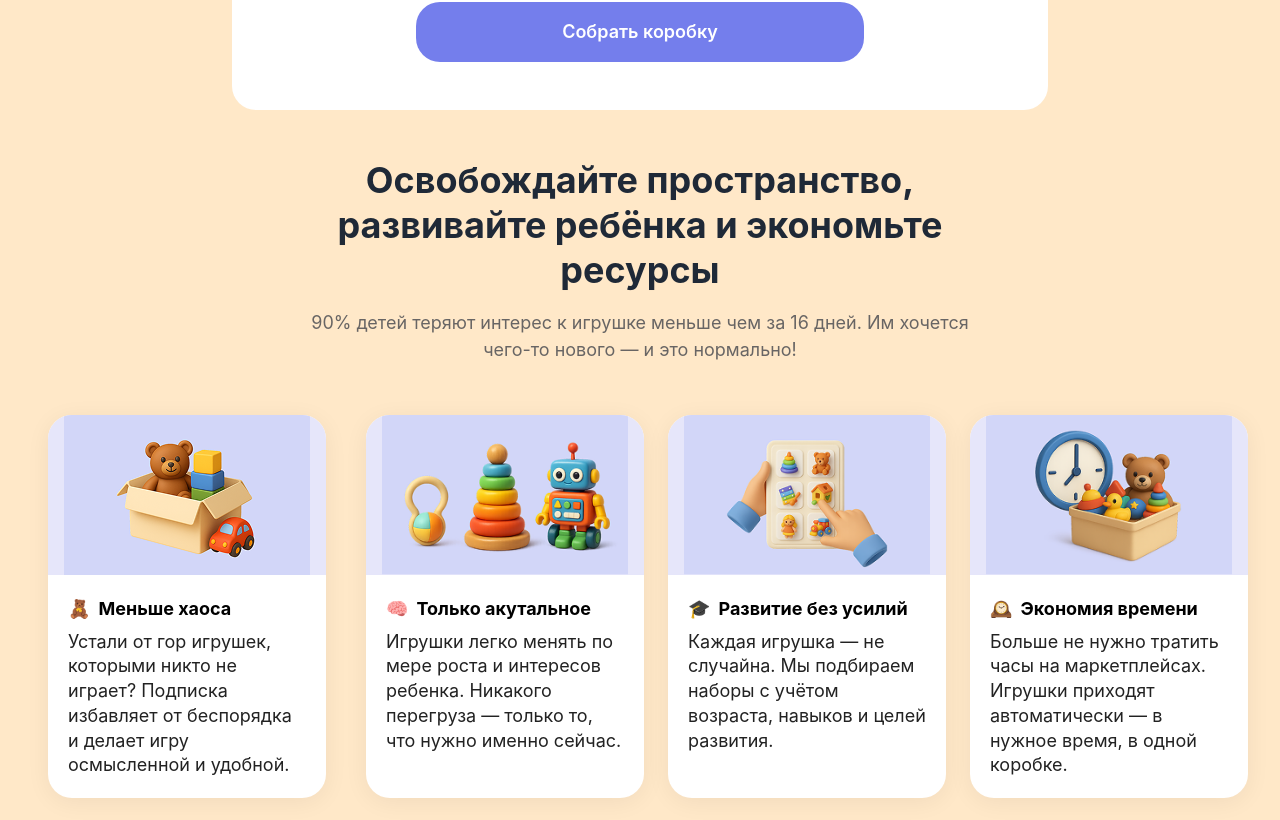
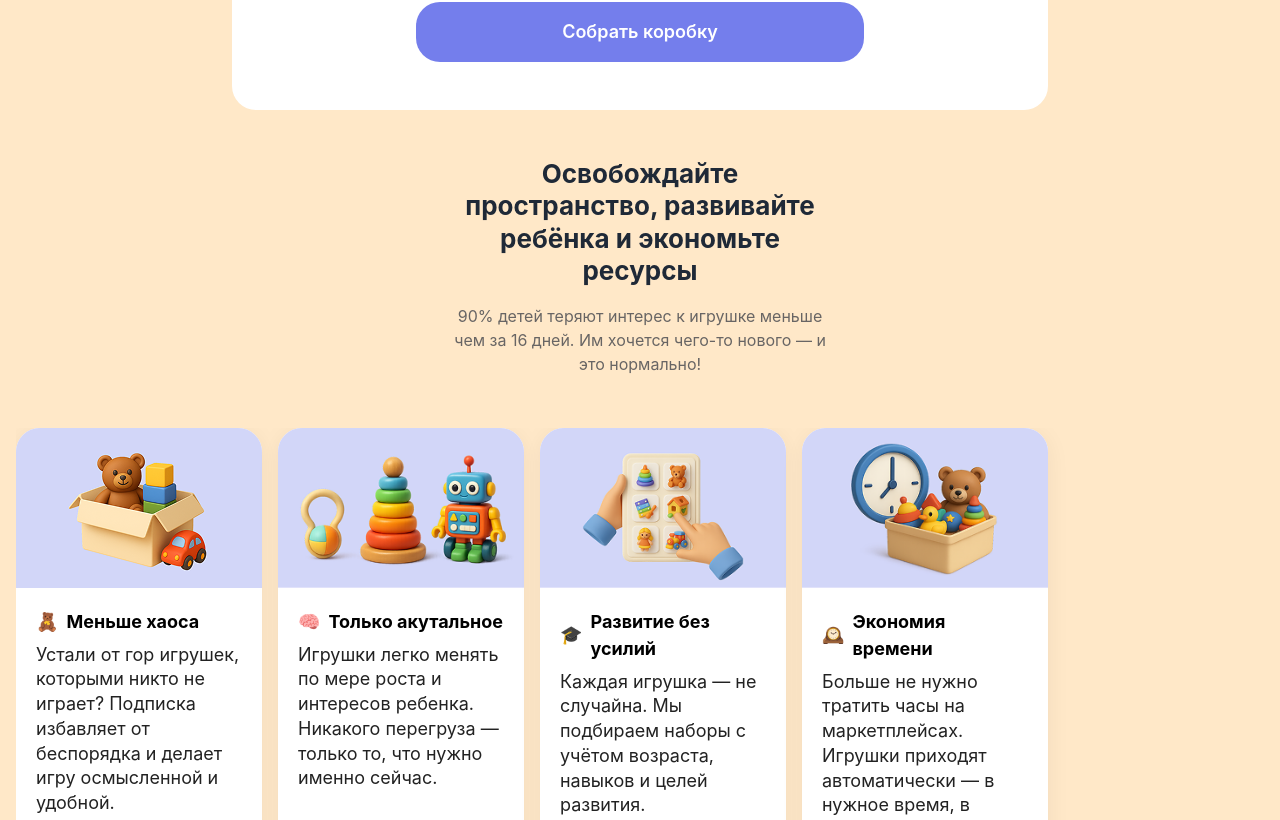
Before and after one commit to soulfeelings/box4kids-frontend, a React (Create React App) app: page / in a window 1280 px wide. Shown: the part 756-1576 px from the top of the page. Built offline with nearby package versions, Linux system fonts and the light colour scheme; the HTML template or start-up script is replaced by a standard one.

Commit message:
feat: add show more functionality for mobile toys section

```diff
--- a/src/pages/LandingPage.tsx
+++ b/src/pages/LandingPage.tsx
@@ -8,6 +8,7 @@ export const LandingPage: React.FC = () => {
   const [isAgeMenuOpen, setIsAgeMenuOpen] = useState<boolean>(false);
   const [isModalOpen, setIsModalOpen] = useState<boolean>(false);
   const [selectedBox, setSelectedBox] = useState<number | null>(null);
+  const [showAllToys, setShowAllToys] = useState<boolean>(false);
 
   const handleLoginClick = () => {
     navigate('/login');
@@ -38,6 +39,10 @@ export const LandingPage: React.FC = () => {
   const closeModal = () => {
     setIsModalOpen(false);
     setSelectedBox(null);
+  };
+
+  const handleShowMoreToys = () => {
+    setShowAllToys(true);
   };
 
   return (
@@ -85,22 +90,22 @@ export const LandingPage: React.FC = () => {
       </div>
 
       {/* Benefits Section */}
-      <div className="px-4 md:px-8 lg:px-12 py-12 max-w-7xl mx-auto">
-        <div className="max-w-2xl mx-auto text-center">
-          <h2 className="font-bold leading-tight text-[26px] md:text-[32px] lg:text-[36px] text-gray-800 mb-4">
+      <div className="px-4 py-12 ">
+        <div className="max-w-sm mx-auto text-center">
+          <h2 className="font-bold leading-tight text-[26px] text-gray-800 mb-4">
             Освобождайте пространство, развивайте ребёнка и экономьте ресурсы
           </h2>
-          <p className="mb-0 text-[16px] md:text-[18px] text-[#686564]">
+          <p className="mb-0 text-[16px] text-[#686564]">
             90% детей теряют интерес к игрушке меньше чем за 16 дней. Им хочется чего-то нового — и это нормально!
           </p>
         </div>
       </div>
 
       {/* Карусель карточек */}
-      <div className="px-4 md:px-8 lg:px-12 mt-1 max-w-7xl mx-auto">
-        <div className="flex space-x-4 overflow-x-auto pb-2 scrollbar-hide md:grid md:grid-cols-2 lg:grid-cols-4 md:gap-6 md:overflow-visible">
+      <div className="px-4 mt-1">
+        <div className="flex space-x-4 overflow-x-auto pb-2 scrollbar-hide">
           {/* Карточка 1 */}
-          <div className="min-w-[246px] max-w-[246px] md:min-w-full md:max-w-full bg-white rounded-3xl shadow-md flex flex-col overflow-hidden" style={{ boxShadow: '0 4px 24px 0 rgba(0,0,0,0.06)' }}>
+          <div className="min-w-[246px] max-w-[246px] bg-white rounded-3xl shadow-md flex flex-col overflow-hidden" style={{ boxShadow: '0 4px 24px 0 rgba(0,0,0,0.06)' }}>
             {/* Иллюстрация */}
             <div className="bg-[#E6E6FA] w-full overflow-hidden" style={{ height: 160 }}>
               <img src="/illustrations/bear.png" alt="Меньше хаоса" className="w-full h-full object-contain" />
@@ -116,7 +121,7 @@ export const LandingPage: React.FC = () => {
             </div>
           </div>
           {/* Карточка 2 */}
-          <div className="min-w-[246px] max-w-[246px] md:min-w-full md:max-w-full bg-white rounded-3xl shadow-md flex flex-col overflow-hidden" style={{ boxShadow: '0 4px 24px 0 rgba(0,0,0,0.06)' }}>
+          <div className="min-w-[246px] max-w-[246px] bg-white rounded-3xl shadow-md flex flex-col overflow-hidden" style={{ boxShadow: '0 4px 24px 0 rgba(0,0,0,0.06)' }}>
             {/* Иллюстрация */}
             <div className="bg-[#E6E6FA] w-full overflow-hidden" style={{ height: 160 }}>
               <img src="/illustrations/toys.png" className="w-full h-full object-contain" />
@@ -131,7 +136,7 @@ export const LandingPage: React.FC = () => {
               </div>
             </div>
           </div>
-          <div className="min-w-[246px] max-w-[246px] md:min-w-full md:max-w-full bg-white rounded-3xl shadow-md flex flex-col overflow-hidden" style={{ boxShadow: '0 4px 24px 0 rgba(0,0,0,0.06)' }}>
+          <div className="min-w-[246px] max-w-[246px] bg-white rounded-3xl shadow-md flex flex-col overflow-hidden" style={{ boxShadow: '0 4px 24px 0 rgba(0,0,0,0.06)' }}>
             {/* Иллюстрация */}
             <div className="bg-[#E6E6FA] w-full overflow-hidden" style={{ height: 160 }}>
               <img src="/illustrations/toys2.png" className="w-full h-full object-contain" />
@@ -146,7 +151,7 @@ export const LandingPage: React.FC = () => {
               </div>
             </div>
           </div>
-          <div className="min-w-[246px] max-w-[246px] md:min-w-full md:max-w-full bg-white rounded-3xl shadow-md flex flex-col overflow-hidden" style={{ boxShadow: '0 4px 24px 0 rgba(0,0,0,0.06)' }}>
+          <div className="min-w-[246px] max-w-[246px] bg-white rounded-3xl shadow-md flex flex-col overflow-hidden" style={{ boxShadow: '0 4px 24px 0 rgba(0,0,0,0.06)' }}>
             {/* Иллюстрация */}
             <div className="bg-[#E6E6FA] w-full overflow-hidden" style={{ height: 160 }}>
               <img src="/illustrations/toys3.png" className="w-full h-full object-contain" />
@@ -347,18 +352,18 @@ export const LandingPage: React.FC = () => {
       </div>
 
       {/* Reviews Section */}
-      <div className="px-4 md:px-8 lg:px-12 py-12 max-w-7xl mx-auto">
-        <div className="max-w-2xl mx-auto text-center mb-8 md:mb-12">
-          <h2 className="font-bold leading-tight text-[26px] md:text-[32px] lg:text-[36px] text-gray-800 mb-4">
+      <div className="px-4 py-12">
+        <div className="max-w-sm mx-auto text-center mb-8">
+          <h2 className="font-bold leading-tight text-[26px] text-gray-800 mb-4">
             Что говорят наши клиенты
           </h2>
         </div>
 
         {/* Reviews Table */}
         <div className="w-full">
-          <div className="flex space-x-6 overflow-x-auto pb-4 scrollbar-hide md:grid md:grid-cols-2 lg:grid-cols-4 md:gap-6 md:overflow-visible">
+          <div className="flex space-x-6 overflow-x-auto pb-4 scrollbar-hide">
             {/* First Review Column */}
-            <div className="flex flex-col space-y-4 w-[300px] flex-shrink-0 md:w-full">
+            <div className="flex flex-col space-y-4 w-[300px] flex-shrink-0">
               {/* Video Container */}
               <div
                 className="relative overflow-hidden cursor-pointer"
@@ -411,7 +416,7 @@ export const LandingPage: React.FC = () => {
             </div>
 
             {/* Second Review Column - Three Reviews */}
-            <div className="flex flex-col space-y-4 w-[300px] flex-shrink-0 md:w-full">
+            <div className="flex flex-col space-y-4 w-[300px] flex-shrink-0">
               {/* First Review */}
               <div
                 className="p-6"
@@ -510,7 +515,7 @@ export const LandingPage: React.FC = () => {
             </div>
 
             {/* Third Review Column - Review on top, Video on bottom */}
-            <div className="flex flex-col space-y-4 w-[300px] flex-shrink-0 md:w-full">
+            <div className="flex flex-col space-y-4 w-[300px] flex-shrink-0">
               {/* Review Container */}
               <div
                 className="p-6"
@@ -563,7 +568,7 @@ export const LandingPage: React.FC = () => {
             </div>
 
             {/* Fourth Review Column - Three Reviews */}
-            <div className="flex flex-col space-y-4 w-[300px] flex-shrink-0 md:w-full">
+            <div className="flex flex-col space-y-4 w-[300px] flex-shrink-0">
               {/* First Review */}
               <div
                 className="p-6"
@@ -877,8 +882,8 @@ export const LandingPage: React.FC = () => {
               <p className="text-sm text-gray-700 text-center">Городской гараж с машинками</p>
             </div>
 
-            {/* Toy Card 5 */}
-            <div className="bg-white rounded-2xl p-4 shadow-sm">
+            {/* Toy Card 5 - Hidden on mobile by default */}
+            <div className={`${showAllToys ? 'block' : 'hidden'} md:block bg-white rounded-2xl p-4 shadow-sm`}>
               <div className="mb-3">
                 <img
                   src="/illustrations/brick.svg"
@@ -889,8 +894,8 @@ export const LandingPage: React.FC = () => {
               <p className="text-sm text-gray-700 text-center">Мозаика для малышей</p>
             </div>
 
-            {/* Toy Card 6 */}
-            <div className="bg-white rounded-2xl p-4 shadow-sm">
+            {/* Toy Card 6 - Hidden on mobile by default */}
+            <div className={`${showAllToys ? 'block' : 'hidden'} md:block bg-white rounded-2xl p-4 shadow-sm`}>
               <div className="mb-3">
                 <img
                   src="/illustrations/dino.svg"
@@ -901,8 +906,8 @@ export const LandingPage: React.FC = () => {
               <p className="text-sm text-gray-700 text-center">Деревянные кубики</p>
             </div>
 
-            {/* Toy Card 7 */}
-            <div className="bg-white rounded-2xl p-4 shadow-sm">
+            {/* Toy Card 7 - Hidden on mobile by default */}
+            <div className={`${showAllToys ? 'block' : 'hidden'} md:block bg-white rounded-2xl p-4 shadow-sm`}>
               <div className="mb-3">
                 <img
                   src="/illustrations/sorter.svg"
@@ -913,8 +918,8 @@ export const LandingPage: React.FC = () => {
               <p className="text-sm text-gray-700 text-center">Музыкальный ксилофон</p>
             </div>
 
-            {/* Toy Card 8 */}
-            <div className="bg-white rounded-2xl p-4 shadow-sm">
+            {/* Toy Card 8 - Hidden on mobile by default */}
+            <div className={`${showAllToys ? 'block' : 'hidden'} md:block bg-white rounded-2xl p-4 shadow-sm`}>
               <div className="mb-3">
                 <img
                   src="/illustrations/synt.svg"
@@ -925,8 +930,8 @@ export const LandingPage: React.FC = () => {
               <p className="text-sm text-gray-700 text-center">Пазл-головоломка</p>
             </div>
 
-            {/* Toy Card 9 */}
-            <div className="bg-white rounded-2xl p-4 shadow-sm">
+            {/* Toy Card 9 - Hidden on mobile by default */}
+            <div className={`${showAllToys ? 'block' : 'hidden'} md:block bg-white rounded-2xl p-4 shadow-sm`}>
               <div className="mb-3">
                 <img
                   src="/illustrations/hero.svg"
@@ -937,8 +942,8 @@ export const LandingPage: React.FC = () => {
               <p className="text-sm text-gray-700 text-center">Конструктор-трансформер</p>
             </div>
 
-            {/* Toy Card 10 */}
-            <div className="bg-white rounded-2xl p-4 shadow-sm">
+            {/* Toy Card 10 - Hidden on mobile by default */}
+            <div className={`${showAllToys ? 'block' : 'hidden'} md:block bg-white rounded-2xl p-4 shadow-sm`}>
               <div className="mb-3">
                 <img
                   src="/illustrations/cosmo.svg"
@@ -952,9 +957,15 @@ export const LandingPage: React.FC = () => {
 
           {/* Show More Button - Mobile Only */}
           <div className="text-center md:hidden">
-            <button className="text-gray-700 px-6 py-3 rounded-2xl font-medium hover:bg-gray-200 transition-colors" style={{ backgroundColor: '#E3E3E3' }}>
-              Показать еще
-            </button>
+            {!showAllToys && (
+              <button
+                onClick={handleShowMoreToys}
+                className="text-gray-700 px-6 py-3 rounded-2xl font-medium hover:bg-gray-200 transition-colors"
+                style={{ backgroundColor: '#E3E3E3' }}
+              >
+                Показать еще
+              </button>
+            )}
           </div>
 
 
```
